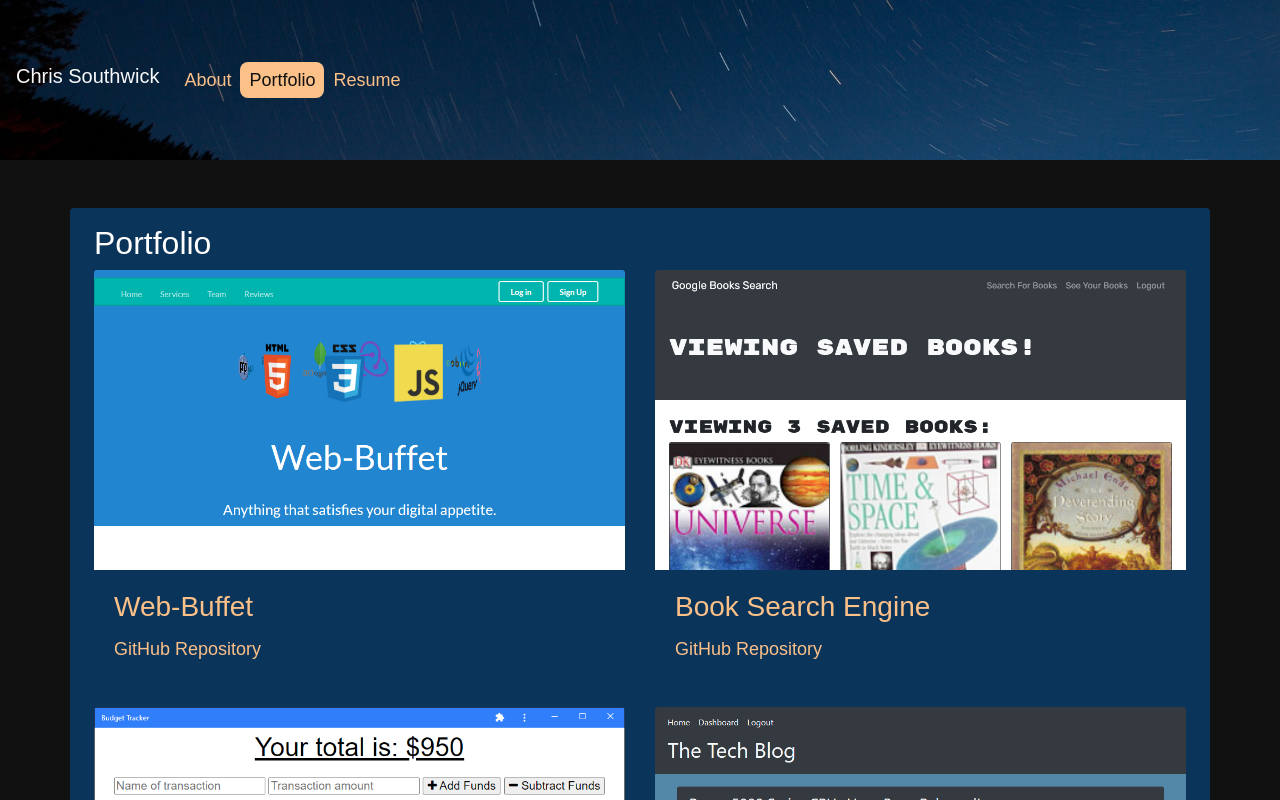
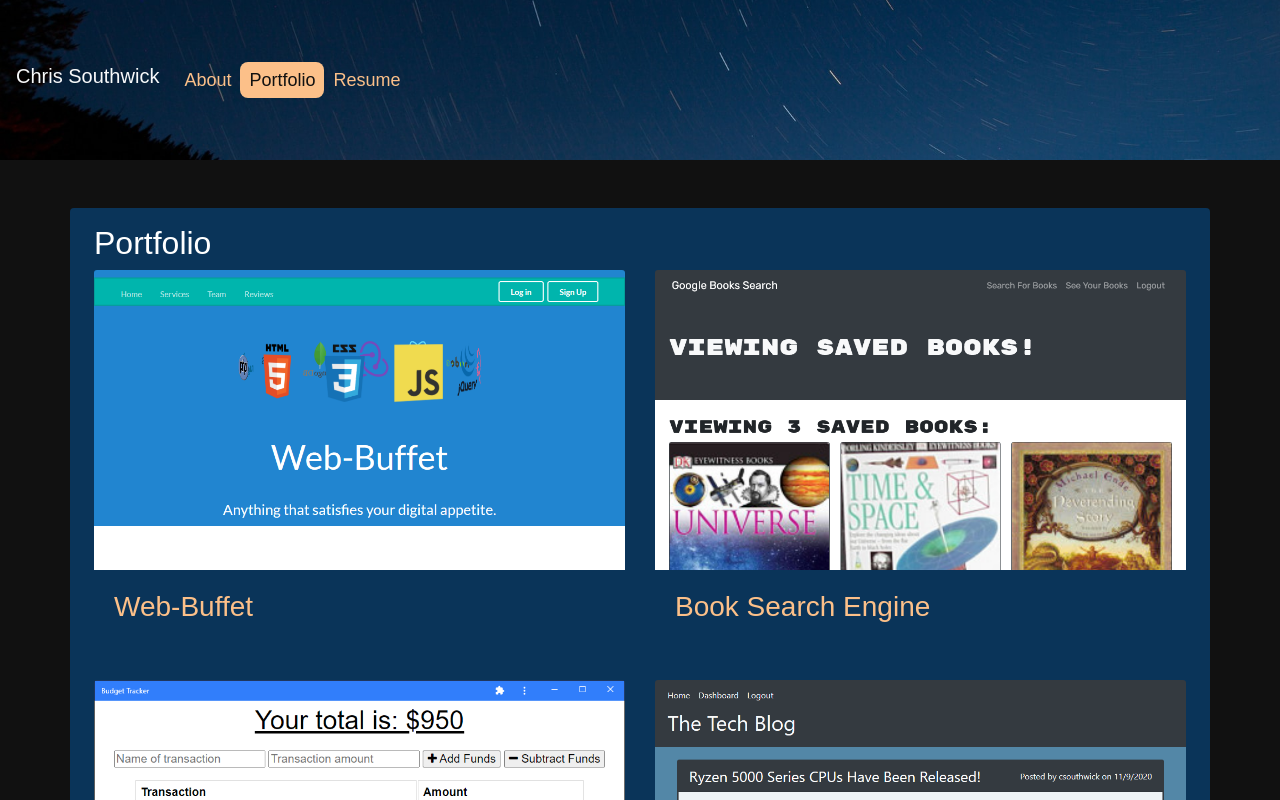
Before and after one commit to csouthwick/react-portfolio, a React (Create React App) app: page / in a window 1280 px wide. Both pictures are taken after a click on the item "Portfolio". Shown: the top 800 px of the page. Built offline with nearby package versions, Linux system fonts and the light colour scheme.

Commit message:
Remove defunct heroku links, update resume

```diff
--- a/src/components/Project/index.js
+++ b/src/components/Project/index.js
@@ -12,9 +12,8 @@ const Project = ({ project }) => {
       />
       <div className="card-body">
         <h3 className="card-title">
-          <a href={project.url}>{project.name}</a>
+          <a href={project.github}>{project.name}</a>
         </h3>
-        <a href={project.github}>GitHub Repository</a>
       </div>
     </div>
   );
--- a/src/pages/Portfolio.js
+++ b/src/pages/Portfolio.js
@@ -6,43 +6,36 @@ function Portfolio() {
   const [projects] = useState([
     {
       name: "Web-Buffet",
-      url: "https://glacial-atoll-63430.herokuapp.com/",
       github: "https://github.com/JoshCarter8400/web-buffet",
       image: "web-buffet.png"
     },
     {
       name: "Book Search Engine",
-      url: "https://quiet-beach-42198.herokuapp.com/",
       github: "https://github.com/csouthwick/book-search-engine",
       image: "book-search.png"
     },
     {
       name: "Budget Tracker",
-      url: "https://dry-journey-39799.herokuapp.com/",
       github: "https://github.com/csouthwick/budget-tracker",
       image: "budget-tracker.png"
     },
     {
       name: "Tech Blog",
-      url: "https://powerful-tundra-10480.herokuapp.com/",
       github: "https://github.com/csouthwick/tech-blog",
       image: "the-tech-blog.png"
     },
     {
       name: "Note Taker",
-      url: "https://radiant-badlands-90943.herokuapp.com/",
       github: "https://github.com/csouthwick/note-taker",
       image: "Note_Taker.png"
     },
     {
       name: "Weather Dashboard",
-      url: "https://csouthwick.github.io/weather-dashboard/",
       github: "https://github.com/csouthwick/weather-dashboard",
       image: "Weather_Dashboard.png"
     },
     {
       name: "Work Day Scheduler",
-      url: "https://csouthwick.github.io/work-day-scheduler/",
       github: "https://github.com/csouthwick/work-day-scheduler",
       image: "Work_Day_Scheduler.png"
     }
```
Also changed, not shown: 1 other file (tests, documents, lock files or other folders).
